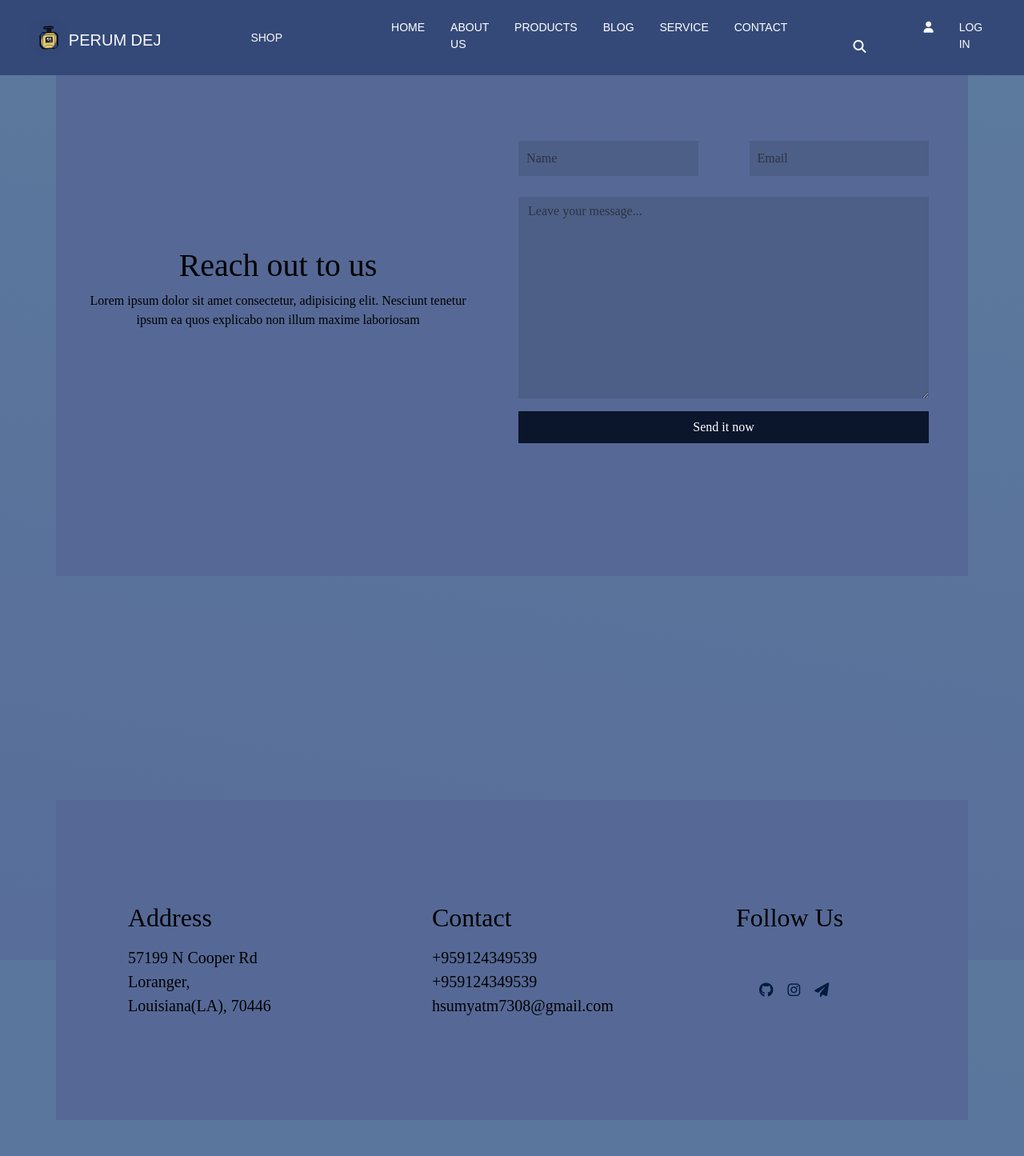
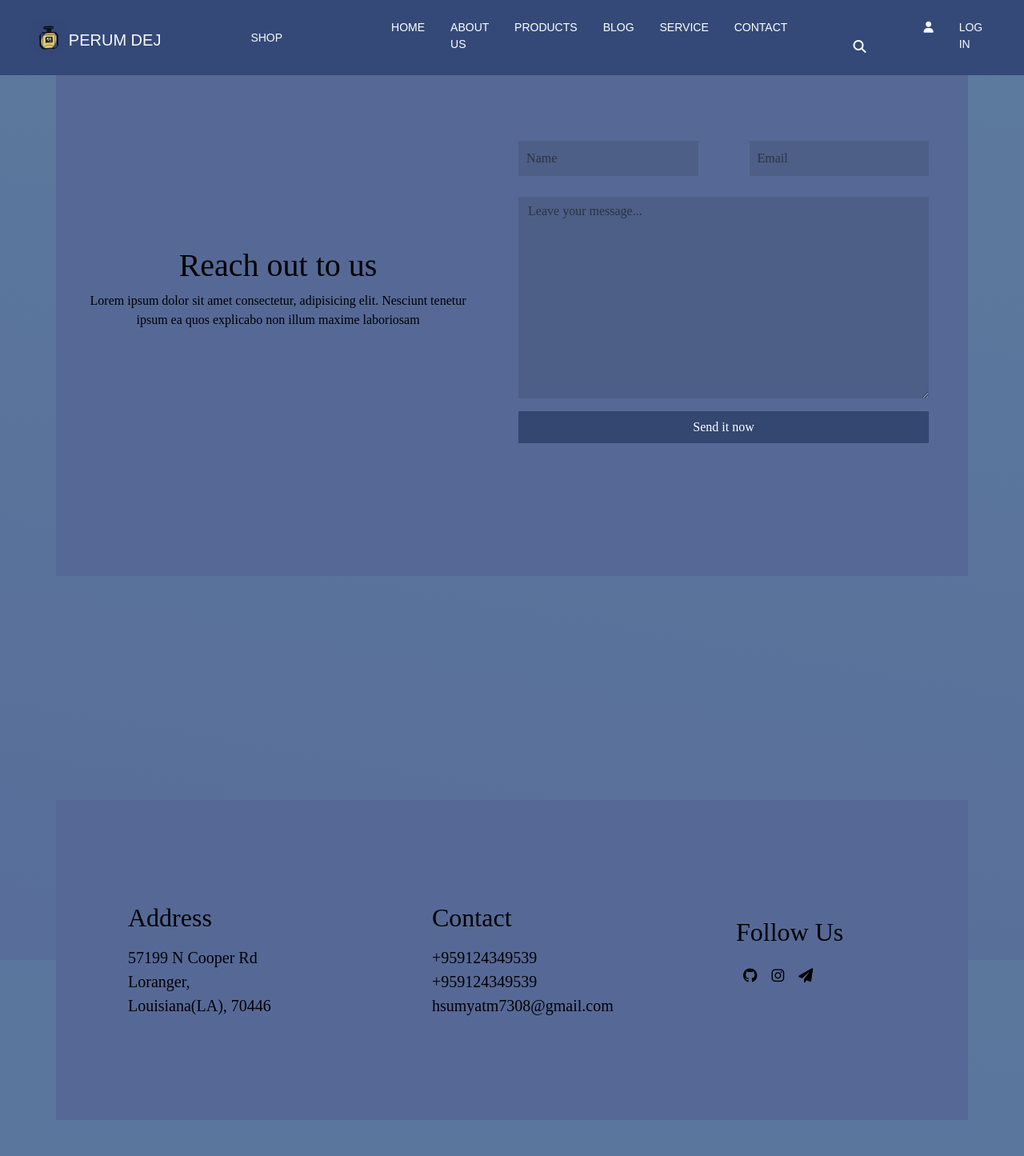
Before and after one commit to hsumyatm7308/Perum-Dej, a PHP site: page /contact.php in a window 1280 px wide. Shown: the top 1445 px of the page at 80% size. Run offline with PHP 8.4, Linux system fonts and the light colour scheme.

Commit message:
contact page 16 July

```diff
--- a/css/style.css
+++ b/css/style.css
@@ -9,6 +9,7 @@
     font-family: capitolina, serif;
     font-style: normal;
     font-weight: 300;
+    color: #000
 }
 
 
@@ -1260,6 +1261,11 @@
     border-radius: 1px;
 }
 
+.form-control:focus{
+    background: rgb(86, 105, 160) ;
+    outline: none;
+}
+
 .addname {
     /* height: 100px; */
     width: 100%;
@@ -1276,7 +1282,7 @@
 }
 
 .sendbtn {
-    background-color: #0c1832;
+    background-color: #394f7d;
 }
 
 /* End Conatact Section  */
@@ -1293,7 +1299,9 @@
     height: 200px;
     padding: 10px;
     /* background: linear-gradient(rgb(70, 87, 127), rgb(83, 98, 124)); */
-    background-color: #3f485c;
+    /* background-color: #3f485c; */
+    background: linear-gradient(10deg, #586d9a, #5c7b9d);
+
 
 }
 
@@ -1302,19 +1310,17 @@
     margin-top: 50px;
 }
 
-.socialaccs {
-    margin-top: 35px;
-    margin-left: 20px;
-}
-
-.socialaccs a {
-    color: #021d3f;
+
+
+.socialaccs ul a i{
+    /* color: #021d3f; */
+    color: #000;
     font-size: 18px;
     margin: 5px;
 }
 
 .footerp {
-    color: #021d3f;
+    /* color: #021d3f; */
     margin-left: 13px;
 
     transform: translateY(-50%);
```
